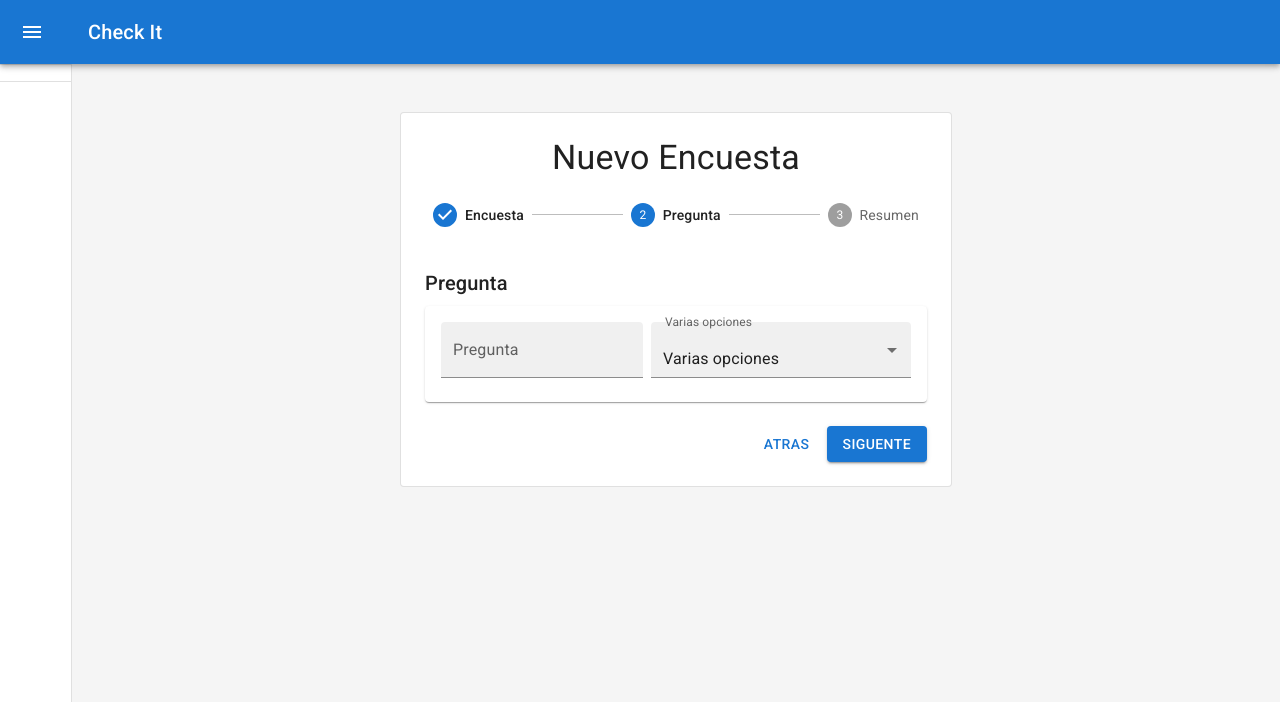
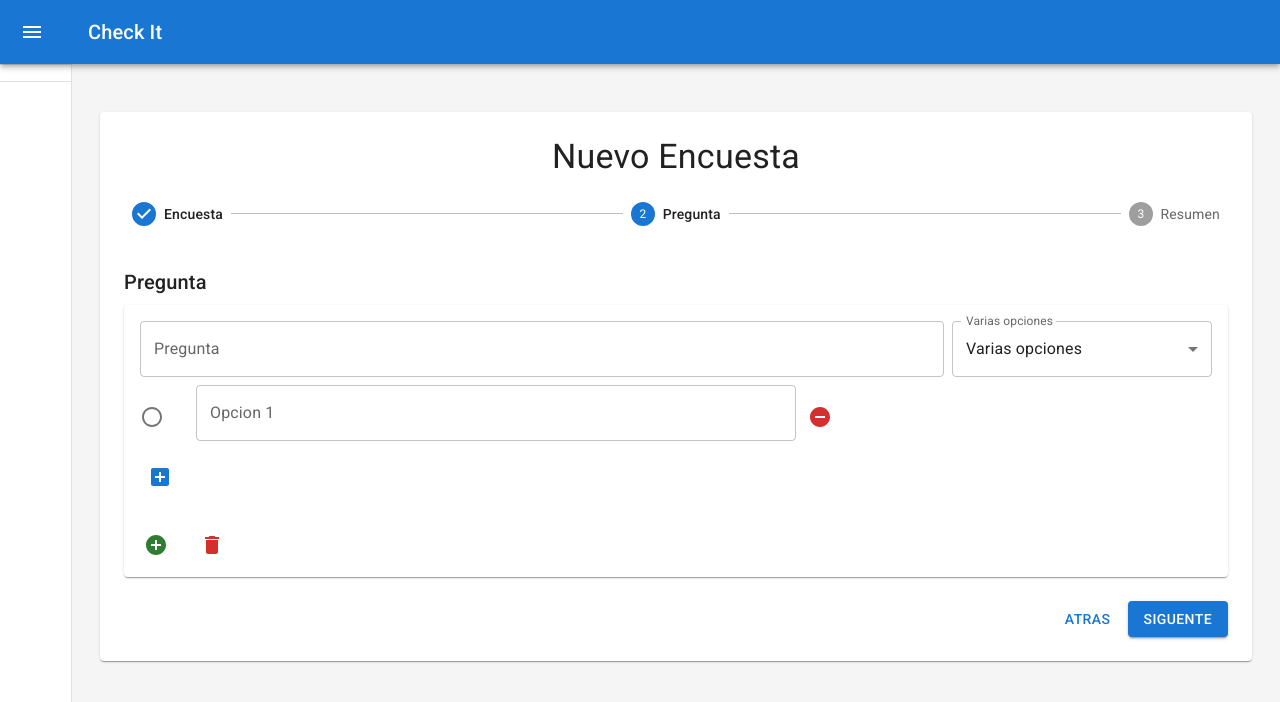
Before and after one commit to AleMicky/check-it, a React (Vite) app: page /pregunta in a window 1280 px wide. Both pictures are taken after a click on the button "SIGUENTE". Shown: the top 702 px of the page. Built offline with nearby package versions, Linux system fonts and the light colour scheme.

Commit message:
Funcionalidad encuesta

```diff
--- a/index.html
+++ b/index.html
@@ -1,5 +1,5 @@
 <!DOCTYPE html>
-<html lang="en">
+<html lang="es">
 
 <head>
   <meta charset="UTF-8" />
--- a/package.json
+++ b/package.json
@@ -24,7 +24,8 @@
     "react-dom": "^18.2.0",
     "react-redux": "^8.0.2",
     "react-router-dom": "6",
-    "styled-components": "^5.3.5"
+    "styled-components": "^5.3.5",
+    "uuid": "^8.3.2"
   },
   "devDependencies": {
     "@types/react": "^18.0.15",
--- a/src/pages/encuesta/Pregunta.jsx
+++ b/src/pages/encuesta/Pregunta.jsx
@@ -1,10 +1,23 @@
 import React, { useState } from 'react';
+import { v4 as uuidv4 } from 'uuid';
 import {
     Box,
-    Button, Card, CardContent,
-    Container, FormControl,
-    Grid, IconButton, InputLabel, MenuItem,
-    Paper, Select, Stack,
+    Button,
+    Card,
+    CardActions,
+    CardContent,
+    Container,
+    FormControl,
+    Grid,
+    IconButton,
+    InputLabel,
+    List,
+    ListItem,
+    ListItemIcon,
+    MenuItem,
+    Paper,
+    Select,
+    Stack,
     Step,
     StepLabel,
     Stepper,
@@ -12,10 +25,16 @@ import {
     Toolbar,
     Typography
 } from "@mui/material";
-import ImageIcon from '@mui/icons-material/Image';
+import DeleteIcon from '@mui/icons-material/Delete';
+import AddCircleIcon from '@mui/icons-material/AddCircle';
+import RadioButtonUncheckedIcon from '@mui/icons-material/RadioButtonUnchecked';
+import AddBoxIcon from '@mui/icons-material/AddBox';
+import DoNotDisturbOnIcon from '@mui/icons-material/DoNotDisturbOn';
 
+const Encuesta = ({ encuesta, onEncuesta }) => {
 
-const Encuesta = () => {
+    const { nombre, descripcion } = encuesta;
+
     return (
         <React.Fragment>
             <Typography variant="h6" gutterBottom>
@@ -28,6 +47,8 @@ const Encuesta = () => {
                         name="nombre"
                         label="Nombre"
                         fullWidth
+                        value={nombre}
+                        onChange={(e) => onEncuesta(e.target.value, 'nombre')}
                     />
                 </Grid>
                 <Grid item xs={12}>
@@ -36,22 +57,9 @@ const Encuesta = () => {
                         name="descripcion"
                         label="Descripción"
                         fullWidth
+                        value={descripcion}
+                        onChange={(e) => onEncuesta(e.target.value, 'descripcion')}
                     />
-                </Grid>
-                <Grid item xs={12}>
-                    <FormControl fullWidth>
-                        <InputLabel id="demo-simple-select-standard-label">Entidad</InputLabel>
-                        <Select
-                            label="Entidad"
-                            labelId="demo-simple-select-standard-label"
-                            id="demo-simple-select-standard">
-                            <MenuItem value="">
-                                <em>None</em>
-                            </MenuItem>
-                            <MenuItem value={1}>FarmaCoorp</MenuItem>
-                            <MenuItem value={2}>Helias</MenuItem>
-                        </Select>
-                    </FormControl>
                 </Grid>
             </Grid>
         </React.Fragment>
@@ -61,54 +69,105 @@ const Encuesta = () => {
 
 
 
-function CardPregunta() {
+function CardPregunta({ pregunta, nuevo, elminar, actualizar, nuevoResp, deleteRespuesta }) {
 
-    const [tipoRespuesta, setTipoRespuesto] = useState('opcion');
+    const { id, nombre, respuestas, tipoRespuesta } = pregunta;
+
+    const [tipo, setTipo] = useState(tipoRespuesta);
 
     const handleChangeSelect = (event) => {
-        setTipoRespuesto(event.target.value);
+        setTipo(event.target.value);
     };
 
     return (
         <Card>
             <CardContent>
                 <Stack direction="row" spacing={1}>
-                    <TextField fullWidth
+                    <TextField
+                        fullWidth
                         label="Pregunta"
-                        variant="filled" />
-
+                        variant="outlined"
+                        value={nombre}
+                        onChange={e => actualizar(id, e.target.value)}
+                    />
                     <Box sx={{ minWidth: 260 }}>
                         <FormControl fullWidth>
                             <InputLabel>Varias opciones</InputLabel>
                             <Select
-                                value={tipoRespuesta}
+                                value={tipo}
                                 label="Tipo Respuesta"
-                                variant="filled"
+                                variant="outlined"
                                 onChange={handleChangeSelect}>
                                 <MenuItem value={'opcion'}>Varias opciones</MenuItem>
                                 <MenuItem value={'casiilla'}>Casilla</MenuItem>
+                                <MenuItem value={'texto'}>Texto Corto</MenuItem>
                             </Select>
                         </FormControl>
                     </Box>
                 </Stack>
-
-
-
+                <Box sx={{ width: '100%', maxWidth: 300, bgcolor: 'background.paper' }}>
+                    <List>
+                        {
+                            respuestas.map((resp, i) => (
+                                <ListItem disablePadding key={resp.id}>
+                                    <ListItemIcon>
+                                        <RadioButtonUncheckedIcon />
+                                    </ListItemIcon>
+                                    <Box sx={{ minWidth: 600, marginBlockEnd: 1 }}>
+                                        <TextField
+                                            fullWidth
+                                            label={`Opcion ${i + 1}`}
+                                             variant="outlined"
+                                        />
+                                    </Box>
+                                    <IconButton
+                                        aria-label="delete"
+                                        onClick={() => deleteRespuesta(id, resp.id)}
+                                        color="error"
+                                        size='large'>
+                                        <DoNotDisturbOnIcon />
+                                    </IconButton>
+                                </ListItem>
+                            ))
+                        }
+                    </List>
+                    <IconButton aria-label="add" color="primary" onClick={() => nuevoResp(id)}>
+                        <AddBoxIcon />
+                    </IconButton>
+                </Box>
             </CardContent>
+            <CardActions>
+                <IconButton aria-label="nuevo" onClick={nuevo} size="large" color="success">
+                    <AddCircleIcon />
+                </IconButton>
+                <IconButton aria-label="elminar" onClick={() => elminar(id)} size="large" color="error">
+                    <DeleteIcon />
+                </IconButton>
+            </CardActions>
         </Card>
     );
 }
 
-const PreguntaRespuesta = () => {
+const PreguntaRespuesta = ({ encuesta, nuevo, elminar, actualizar, nuevoRespuesta, deleteRespuesta }) => {
+    const { pregunta } = encuesta;
     return (
         <React.Fragment>
             <Typography variant="h6" gutterBottom>
                 Pregunta
             </Typography>
             <Grid container spacing={3}>
-                <Grid item xs={12}>
-                    <CardPregunta />
-                </Grid>
+                {
+                    pregunta.map((pre) => (
+                        <Grid item xs={12} key={pre.id} >
+                            <CardPregunta pregunta={pre}
+                                nuevo={nuevo}
+                                elminar={elminar}
+                                actualizar={actualizar}
+                                nuevoResp={nuevoRespuesta}
+                                deleteRespuesta={deleteRespuesta} />
+                        </Grid>
+                    ))
+                }
             </Grid>
         </React.Fragment>
     )
@@ -128,14 +187,32 @@ const Resumen = () => {
 
 const steps = ['Encuesta', 'Pregunta', 'Resumen'];
 
-function getStepContent(step) {
+function getStepContent(
+    step,
+    encuesta,
+    onEncuesta,
+    newPregunta,
+    deletePregunta,
+    updatePregunta,
+    newRespuesta,
+    deleteRespuesta) {
     switch (step) {
         case 0:
-            return <Encuesta />;
+            return <Encuesta
+                encuesta={encuesta}
+                onEncuesta={onEncuesta}
+            />;
         case 1:
-            return <PreguntaRespuesta />;
+            return <PreguntaRespuesta
+                encuesta={encuesta}
+                nuevo={newPregunta}
+                elminar={deletePregunta}
+                actualizar={updatePregunta}
+                nuevoRespuesta={newRespuesta}
+                deleteRespuesta={deleteRespuesta}
+            />;
         case 2:
-            return <Resumen />;
+            return <Resumen encuesta={encuesta} />;
         default:
             throw new Error('Unknown step');
     }
@@ -143,20 +220,129 @@ function getStepContent(step) {
 
 export const Pregunta = () => {
 
+    const initialState = {
+        nombre: '',
+        descripcion: '',
+        pregunta: [
+            {
+                id: uuidv4(),
+                nombre: '',
+                tipoRespuesta: 'opcion',
+                respuestas: [
+                    {
+                        id: uuidv4(),
+                        nombre: ''
+                    }
+                ]
+            }
+        ]
+    };
+
     const [activeStep, setActiveStep] = useState(0);
+
+    const [encuesta, setEncuesta] = useState(initialState);
+
+    const onEncuesta = (value, field) => {
+        setEncuesta({
+            ...encuesta,
+            [field]: value
+        });
+    }
+
+    const newPregunta = () => {
+        const prevEncuesta = { ...encuesta };
+        prevEncuesta.pregunta.push({
+            id: uuidv4(),
+            nombre: '',
+            tipoRespuesta: 'opcion',
+            respuestas: [{
+                id: uuidv4(),
+                nombre: ''
+            }]
+        });
+        setEncuesta(prevEncuesta);
+    }
+
+
+    const deletePregunta = (id) => {
+        let prevEncuesta = { ...encuesta };
+        const arrayPregunta = prevEncuesta.pregunta.filter((item) => item.id !== id);
+        prevEncuesta.pregunta = arrayPregunta;
+        setEncuesta(prevEncuesta);
+    }
+
+    const deleteRespuesta = (idPregunta, idRespuesta) => {
+
+        let prevEncuesta = { ...encuesta };
+
+        const index = prevEncuesta.pregunta.findIndex(p => p.id === idPregunta);
+
+        const { respuestas, ...preguntaDetalle } = prevEncuesta.pregunta[index];
+
+        const newPregunta = {
+            ...preguntaDetalle,
+            respuestas: respuestas.filter((item) => item.id !== idRespuesta)
+        }
+        prevEncuesta.pregunta[index] = newPregunta;
+
+
+        setEncuesta(prevEncuesta);
+
+    }
+
+
+    const newRespuesta = (id) => {
+        let prevEncuesta = { ...encuesta };
+        const index = prevEncuesta.pregunta.findIndex(p => p.id === id);
+        const { respuestas, ...preguntaDetalle } = prevEncuesta.pregunta[index];
+        const newPregunta = {
+            ...preguntaDetalle,
+            respuestas: [...respuestas, { id: uuidv4(), nombre: '', }]
+        }
+        prevEncuesta.pregunta[index] = newPregunta;
+        setEncuesta(prevEncuesta);
+    }
+
+    const updatePregunta = (idPregunta, pregunta) => {
+
+        let prevEncuesta = { ...encuesta };
+
+        const pregutan = prevEncuesta.pregunta.map((obj) => {
+            if (obj.id === idPregunta) {
+                return { ...obj, nombre: pregunta }
+            }
+            return obj
+        })
+
+        prevEncuesta.pregunta = pregutan;
+
+        setEncuesta(prevEncuesta);
+
+    }
+
+    const updateRespuesta = (idPregunta, idRespuesta, respuesta) => {
+        let prevEncuesta = { ...encuesta };
+        const indexPregunta = prevEncuesta.pregunta.findIndex(p => p.id === idPregunta);
+        console.log(indexPregunta);
+    }
+
 
     const handleNext = () => {
         setActiveStep(activeStep + 1);
+        if (activeStep === 2) {
+            console.log(encuesta);
+        }
     };
 
     const handleBack = () => {
         setActiveStep(activeStep - 1);
     };
+
     return (
         <React.Fragment>
             <Toolbar />
-            <Container component="main" maxWidth="sm" sx={{ mb: 4 }}>
-                <Paper variant="outlined" sx={{ my: { xs: 3, md: 6 }, p: { xs: 2, md: 3 } }}>
+            <Container maxWidth="lg" sx={{ mb: 4 }}>
+                <Paper variant="elevation" sx={{ my: { xs: 3, md: 6 }, p: { xs: 2, md: 3 } }}>
                     <Typography component="h1" variant="h4" align="center">
                         Nuevo Encuesta
                     </Typography>
@@ -171,29 +357,32 @@ export const Pregunta = () => {
                         {activeStep === steps.length ? (
                             <React.Fragment>
                                 <Typography variant="h5" gutterBottom>
-                                    Thank you for your order.
+                                    Encuesta Creada
                                 </Typography>
                                 <Typography variant="subtitle1">
-                                    Your order number is #2001539. We have emailed your order
-                                    confirmation, and will send you an update when your order has
-                                    shipped.
+                                    Exito
                                 </Typography>
                             </React.Fragment>
                         ) : (
                             <React.Fragment>
-                                {getStepContent(activeStep)}
+                                {getStepContent(
+                                    activeStep,
+                                    encuesta,
+                                    onEncuesta,
+                                    newPregunta,
+                                    deletePregunta,
+                                    updatePregunta,
+                                    newRespuesta,
+                                    deleteRespuesta)}
                                 <Box sx={{ display: 'flex', justifyContent: 'flex-end' }}>
                                     {activeStep !== 0 && (
                                         <Button onClick={handleBack} sx={{ mt: 3, ml: 1 }}>
                                             Atras
                                         </Button>
                                     )}
-
-                                    <Button
-                                        variant="contained"
+                                    <Button variant="contained"
                                         onClick={handleNext}
-                                        sx={{ mt: 3, ml: 1 }}
-                                    >
+                                        sx={{ mt: 3, ml: 1 }}   >
                                         {activeStep === steps.length - 1 ? 'Realizar Encuesta' : 'Siguente'}
                                     </Button>
                                 </Box>
```
Also changed, not shown: src/hooks/useForm.js (added, +25 -0 lines), 1 other file (tests, documents, lock files or other folders).
